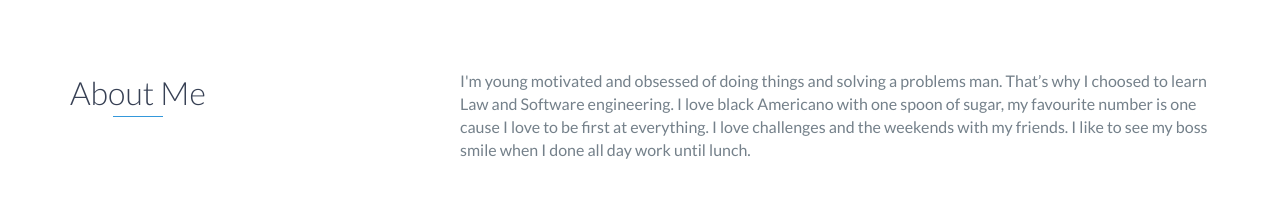
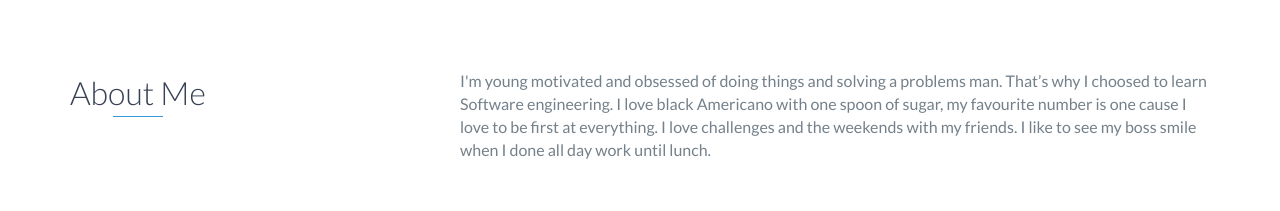
Before and after one commit to Menk98/css-advanced, a website: page index.html in a window 1280 px wide. Shown: the part 805-1016 px from the top of the page. Drawn offline with nearby package versions, Linux system fonts and the light colour scheme.

Commit message:
about update

```diff
--- a/index.html
+++ b/index.html
@@ -73,7 +73,7 @@
                 </div>
                 <div class="col-md-8">
                     <p>
-                        I'm young motivated and obsessed of doing things and solving a problems man. That’s why I choosed to learn Law and Software engineering. I love black Americano with one spoon of sugar, my favourite number is one cause I love to be first at everything. I love challenges and the weekends with my friends. I like to see my boss smile when I done all day work until lunch.
+                        I'm young motivated and obsessed of doing things and solving a problems man. That’s why I choosed to learn Software engineering. I love black Americano with one spoon of sugar, my favourite number is one cause I love to be first at everything. I love challenges and the weekends with my friends. I like to see my boss smile when I done all day work until lunch.
                     </p>
                 </div>
             </div>
```
